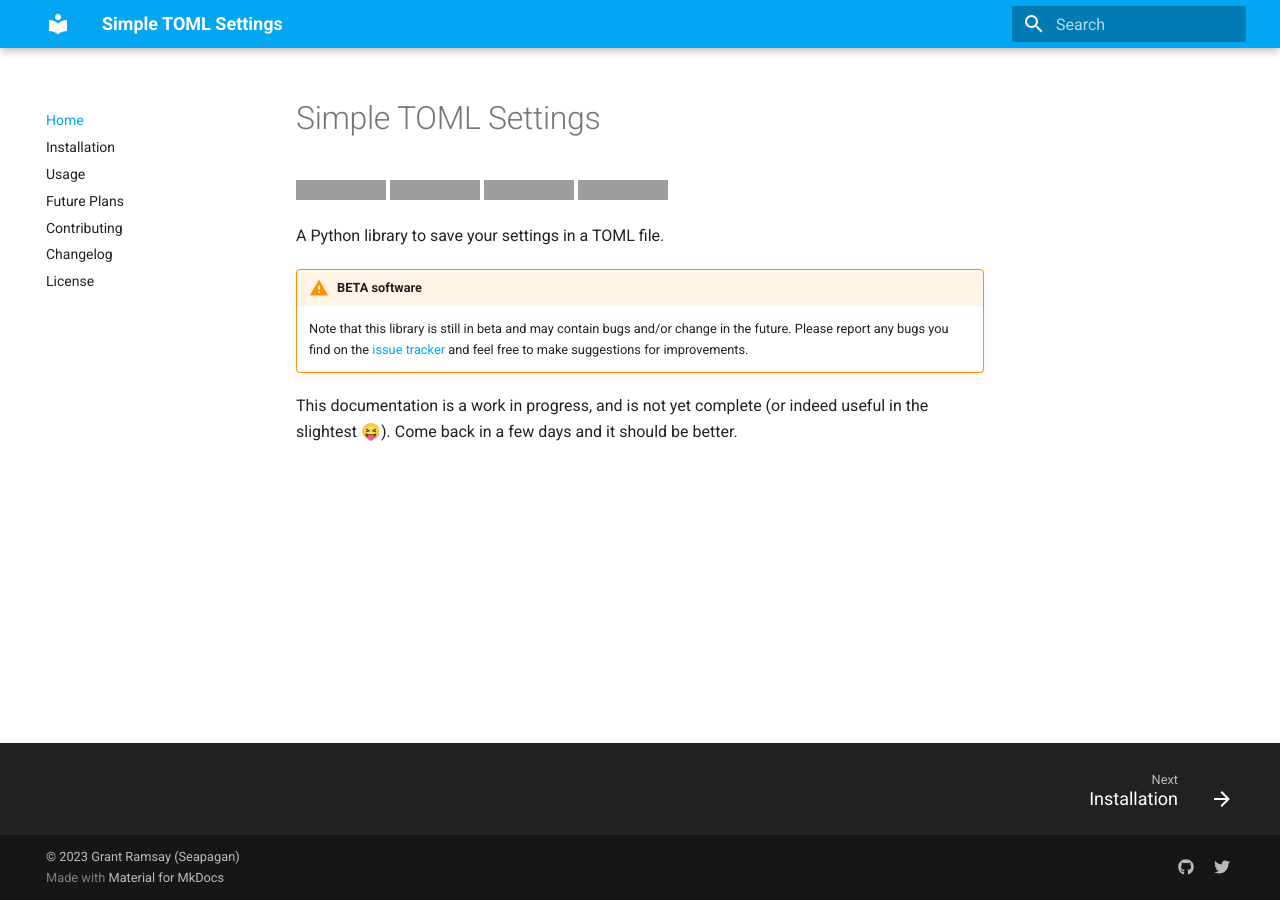
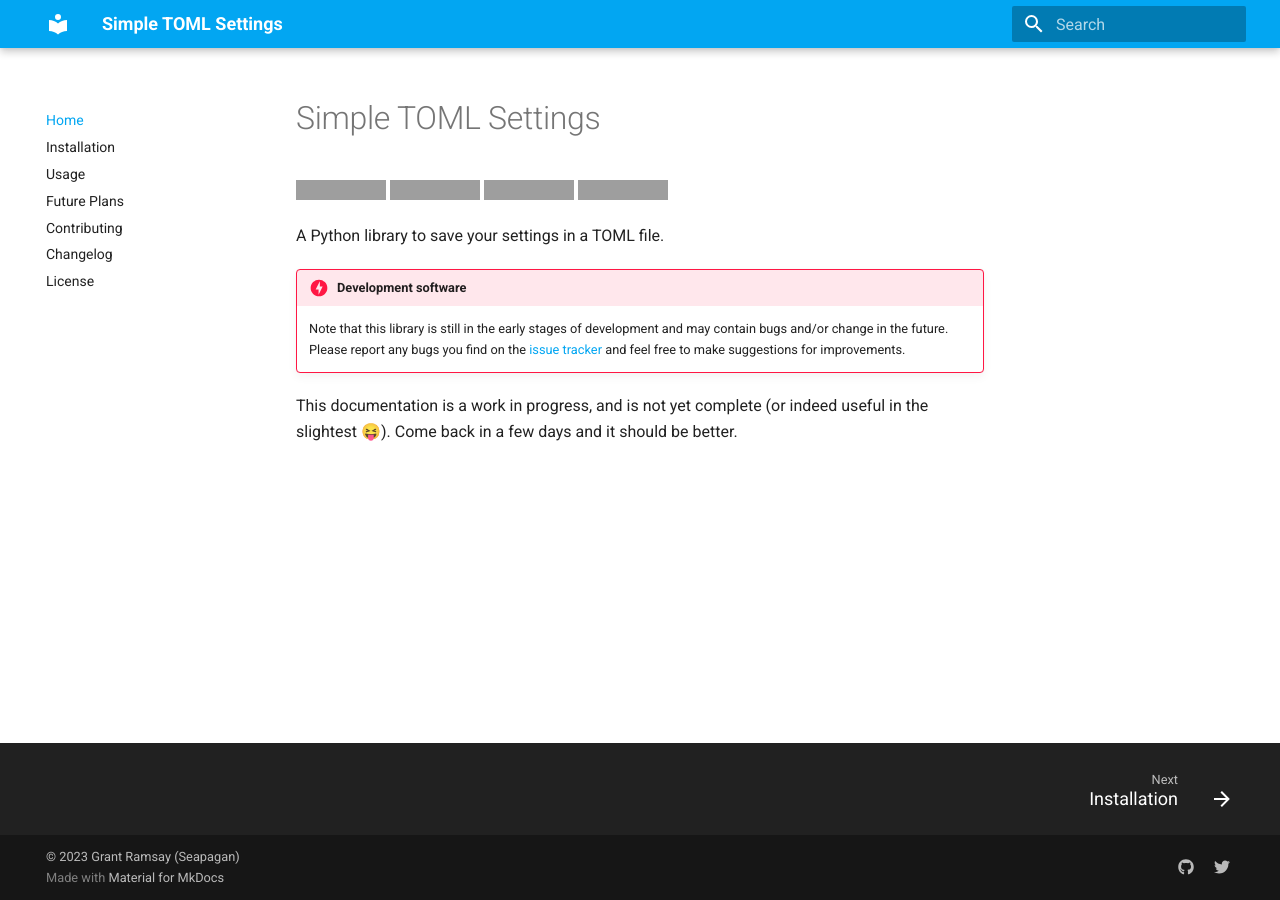
Before and after one commit to seapagan/simple-toml-settings, an MkDocs documentation site: the page built from docs/index.md, in a window 1280 px wide. Built offline with MkDocs 1.6.1 and Material for MkDocs 9.7.7, drawn with Linux system fonts in a browser that asks for light colours; grey boxes are pictures that could not be loaded.

Commit message:
docs: tweak README and main docs page
Signed-off-by: Grant Ramsay <seapagan@gmail.com>

```diff
--- a/docs/index.md
+++ b/docs/index.md
@@ -7,11 +7,11 @@
 
 A Python library to save your settings in a TOML file.
 
-!!! warning "BETA software"
+!!! danger "Development software"
 
-    Note that this library is still in beta and may contain bugs
-    and/or change in the future.  Please report any bugs you find on the
-    [issue tracker](https://github.com/seapagan/simple-toml-settings/issues){:target="_blank"}
+    Note that this library is still in the early stages of development and may
+    contain bugs and/or change in the future.  Please report any bugs you find
+    on the [issue tracker](https://github.com/seapagan/simple-toml-settings/issues){:target="_blank"}
     and feel free to make suggestions for improvements.
 
 This documentation is a work in progress, and is not yet complete (or indeed
```
Also changed, not shown: README.md (+7 -38 lines).
